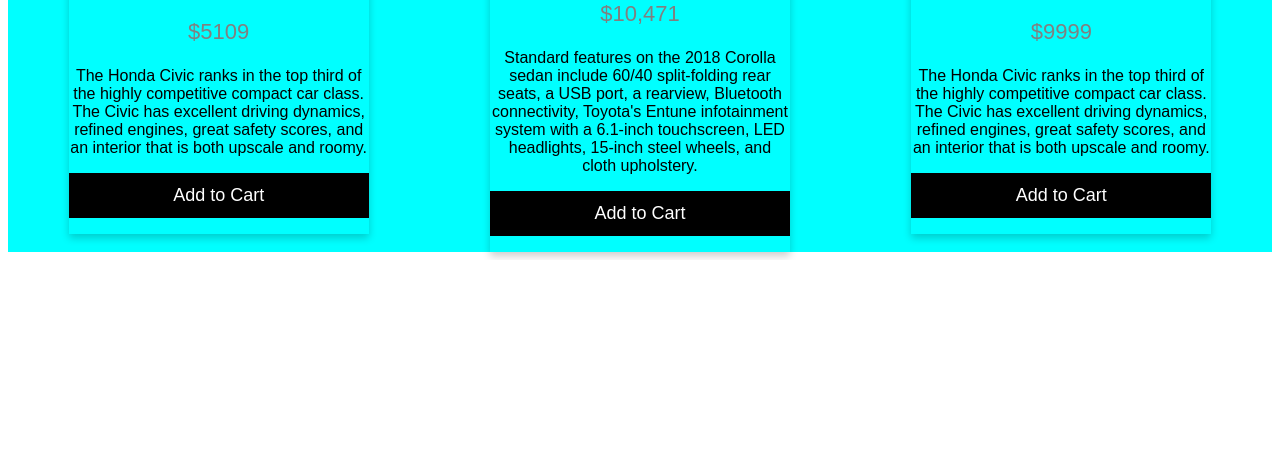
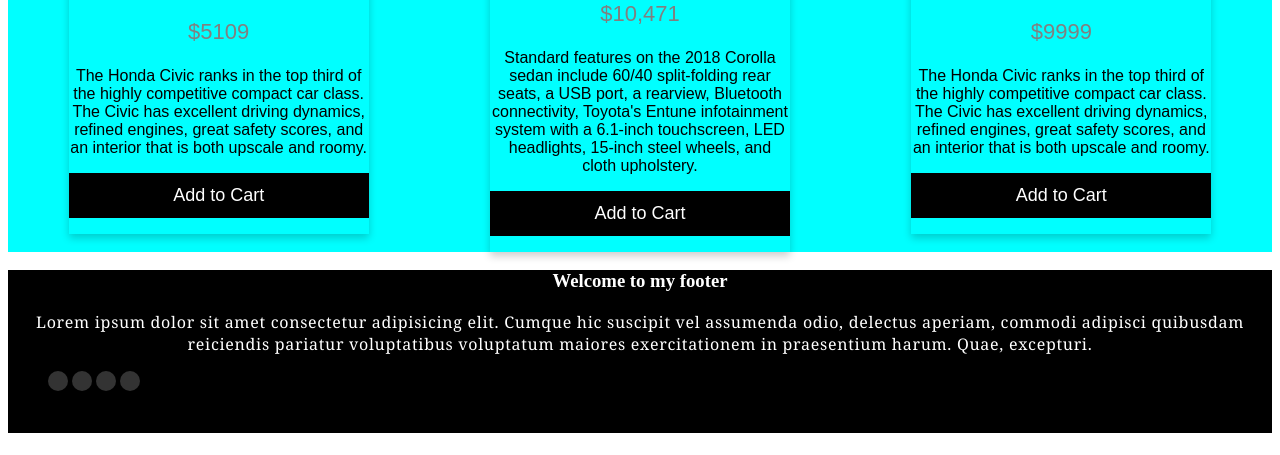
Before and after one commit to wendley2006/Draft-from-last-computer, a plain HTML site: page index.html in a window 1280 px wide. Shown: the part 1050-1505 px from the top of the page. Before the commit the page ends 1310 px from the top, so only its background shows below. Drawn offline with Linux system fonts and the light colour scheme.

Commit message:
Update index.html

```diff
--- a/index.html
+++ b/index.html
@@ -83,6 +83,17 @@
           <p><button>Add to Cart</button></p>
         </div>
       </div>
+      <div class="footer">
+    <h3>Welcome to my footer</h3>
+    <p>Lorem ipsum dolor sit amet consectetur adipisicing elit. Cumque hic suscipit vel assumenda odio, delectus aperiam, commodi adipisci quibusdam reiciendis pariatur voluptatibus voluptatum maiores exercitationem in praesentium harum. Quae, excepturi.</p>
+    <ul>
+      <li></li>
+      <li></li>
+      <li></li>
+      <li></li>
+    </ul>
+    <h5>have a good day</h5>
+  </div>
 
 </body>
 </html>
```
